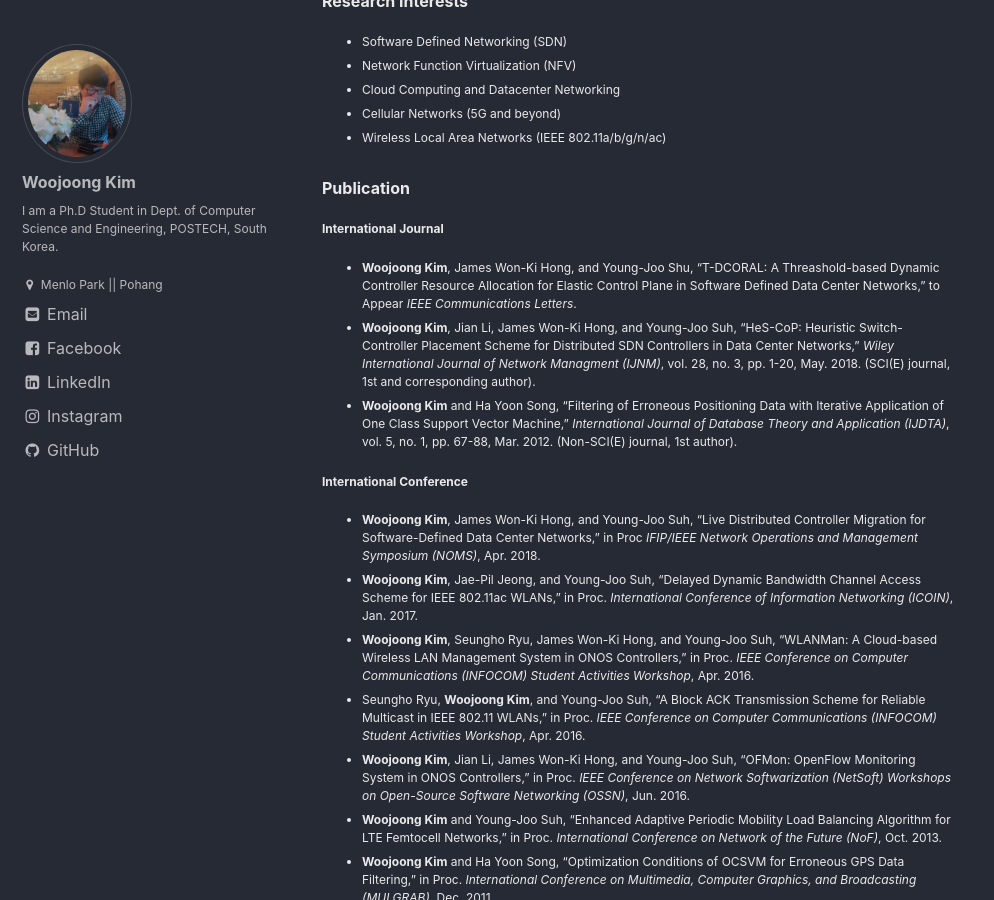
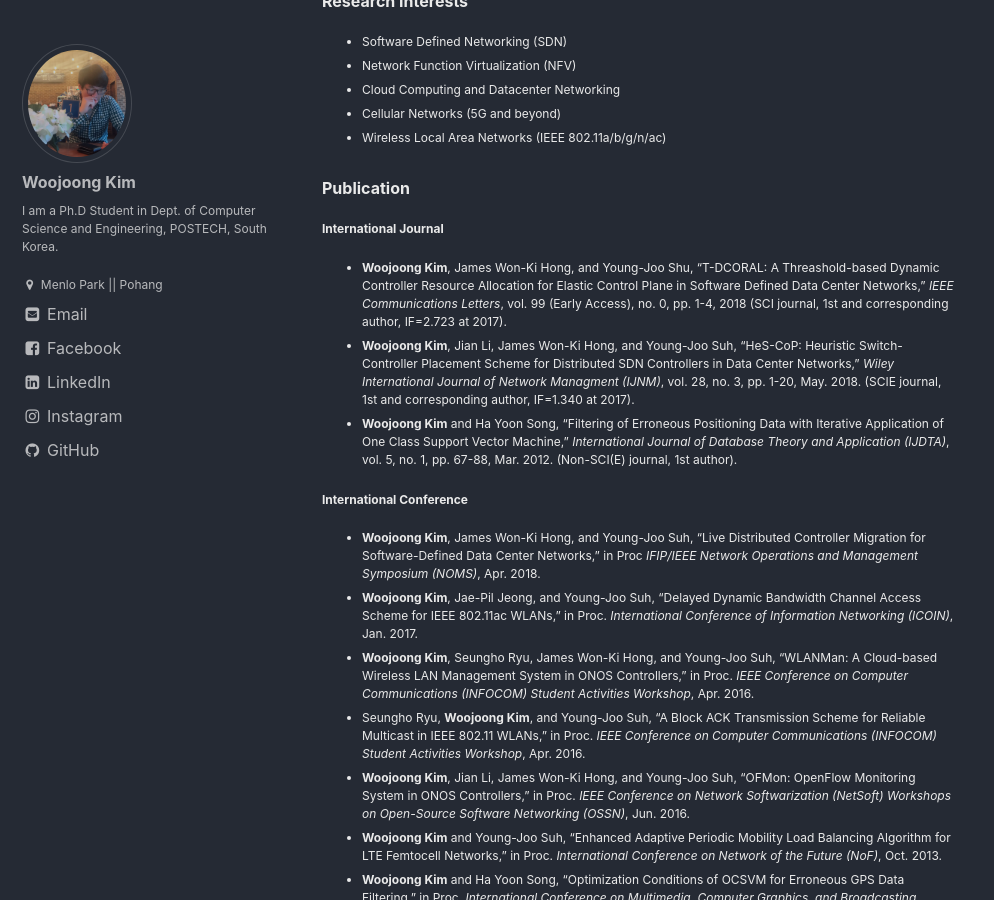
Before and after one commit to woojoong88/woojoong88.github.io, a Jekyll site: the page built from _pages/cv.md, in a window 1280 px wide and 900 px high, scrolled down 1016 px. Shown: the whole window, without its empty margins (0-994 px from the left). Built offline with Jekyll 4.4.1, drawn with Linux system fonts in a browser that asks for light colours.

Commit message:
change tdcoral

```diff
--- a/_pages/cv.md
+++ b/_pages/cv.md
@@ -44,8 +44,8 @@ date: 2018-01-20T22:20:52+00:00
 
 ### Publication
 ##### International Journal
-* **Woojoong Kim**, James Won-Ki Hong, and Young-Joo Shu, "T-DCORAL: A Threashold-based Dynamic Controller Resource Allocation for Elastic Control Plane in Software Defined Data Center Networks," to Appear *IEEE Communications Letters*.
-* **Woojoong Kim**, Jian Li, James Won-Ki Hong, and Young-Joo Suh, "HeS-CoP: Heuristic Switch-Controller Placement Scheme for Distributed SDN Controllers in Data Center Networks," *Wiley International Journal of Network Managment (IJNM)*, vol. 28, no. 3, pp. 1-20, May. 2018. (SCI(E) journal, 1st and corresponding author).
+* **Woojoong Kim**, James Won-Ki Hong, and Young-Joo Shu, "T-DCORAL: A Threashold-based Dynamic Controller Resource Allocation for Elastic Control Plane in Software Defined Data Center Networks," *IEEE Communications Letters*, vol. 99 (Early Access), no. 0, pp. 1-4, 2018 (SCI journal, 1st and corresponding author, IF=2.723 at 2017).
+* **Woojoong Kim**, Jian Li, James Won-Ki Hong, and Young-Joo Suh, "HeS-CoP: Heuristic Switch-Controller Placement Scheme for Distributed SDN Controllers in Data Center Networks," *Wiley International Journal of Network Managment (IJNM)*, vol. 28, no. 3, pp. 1-20, May. 2018. (SCIE journal, 1st and corresponding author, IF=1.340 at 2017).
 * **Woojoong Kim** and Ha Yoon Song, "Filtering of Erroneous Positioning Data with Iterative Application of One Class Support Vector Machine," *International Journal of Database Theory and Application (IJDTA)*, vol. 5, no. 1, pp. 67-88, Mar. 2012. (Non-SCI(E) journal, 1st author).
 
 ##### International Conference
```
